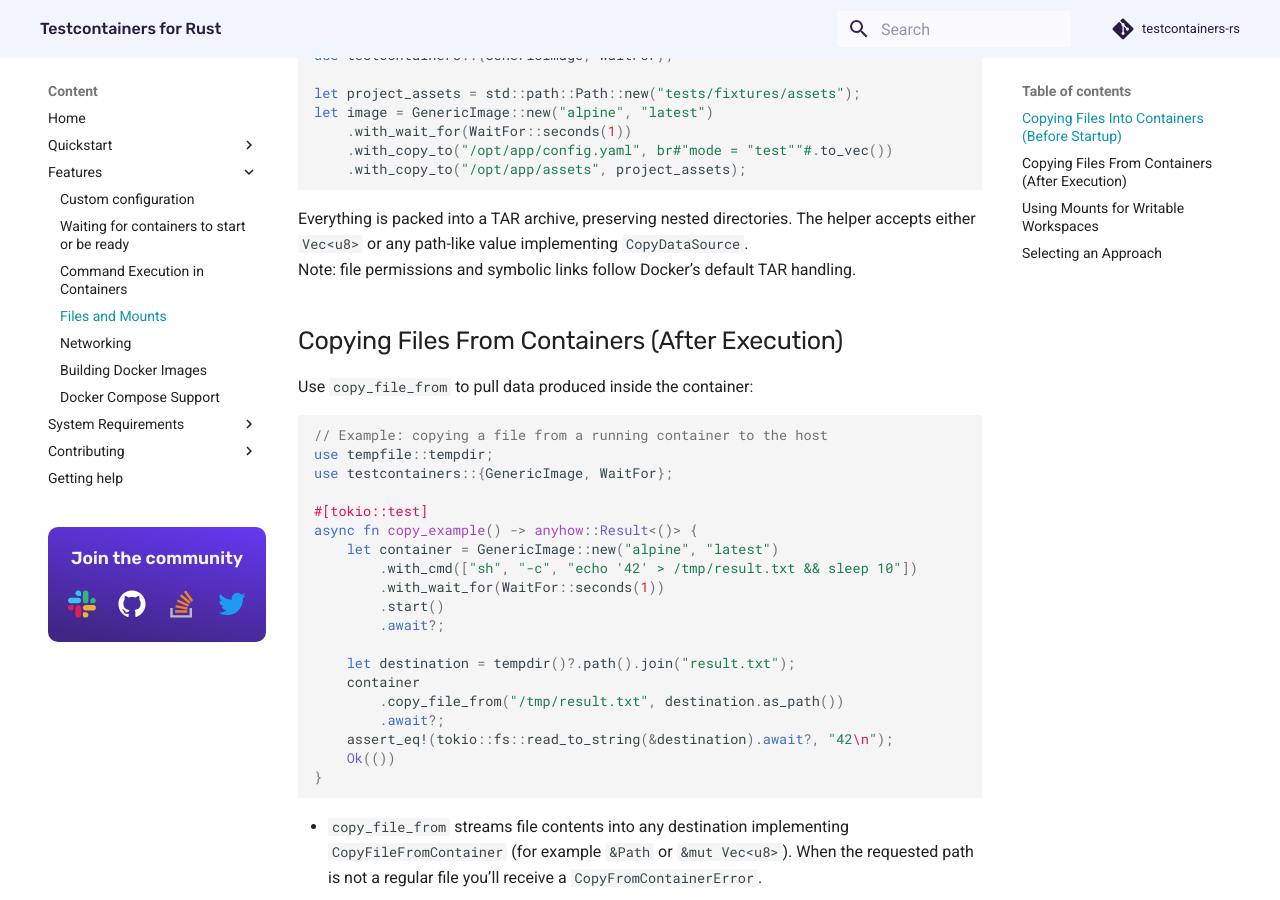
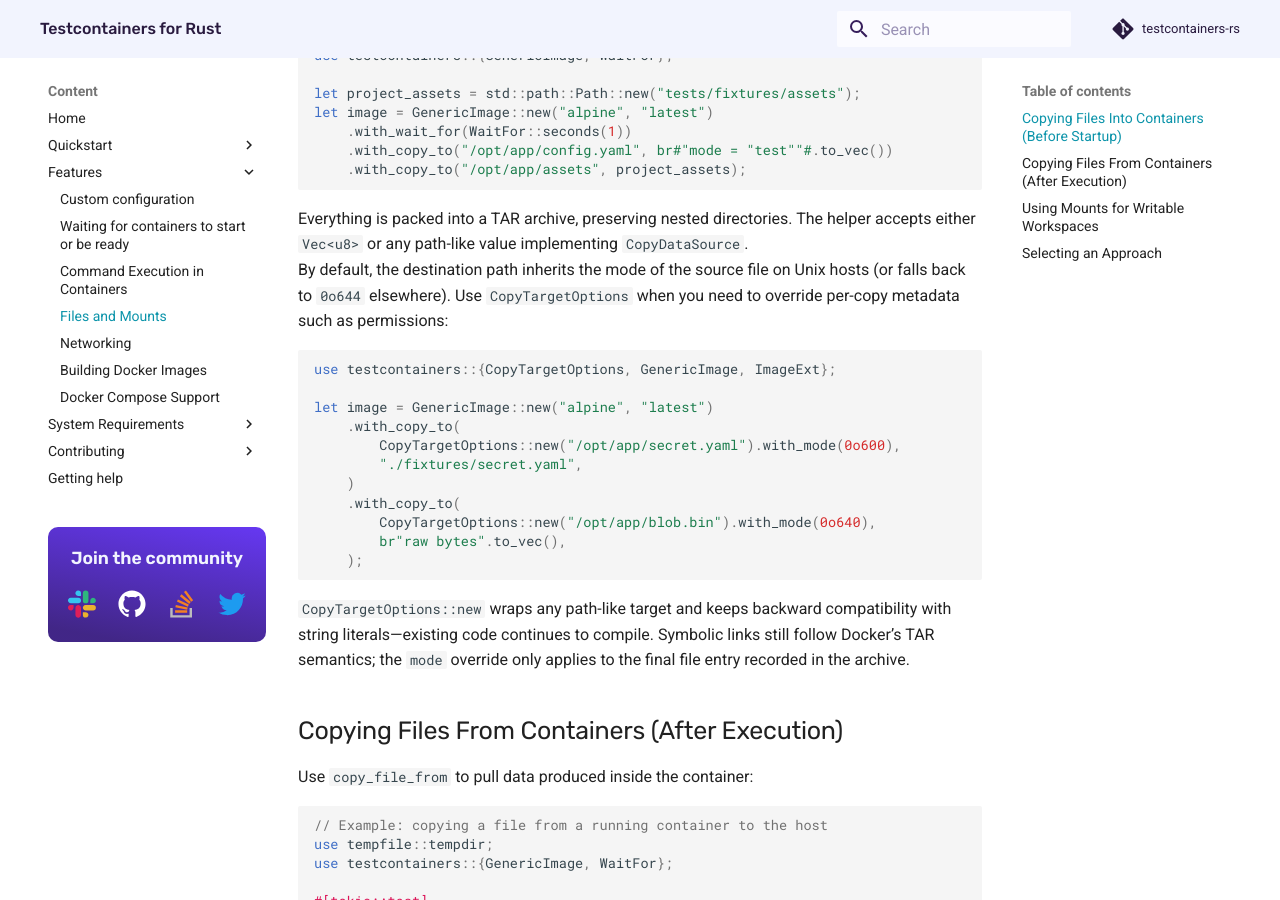
Before and after one commit to testcontainers/testcontainers-rs, an MkDocs documentation site: the page built from docs/features/files.md, in a window 1280 px wide and 900 px high, scrolled down 496 px. Built offline with MkDocs 1.6.1 and Material for MkDocs 9.7.7, drawn with Linux system fonts in a browser that asks for light colours; comment, search, counter and statistics services are not loaded.

Commit message:
docs(files): document copy target options

````diff
--- a/docs/features/files.md
+++ b/docs/features/files.md
@@ -18,7 +18,23 @@ let image = GenericImage::new("alpine", "latest")
 ```
 
 Everything is packed into a TAR archive, preserving nested directories. The helper accepts either `Vec<u8>` or any path-like value implementing `CopyDataSource`.
-Note: file permissions and symbolic links follow Docker’s default TAR handling.
+By default, the destination path inherits the mode of the source file on Unix hosts (or falls back to `0o644` elsewhere). Use `CopyTargetOptions` when you need to override per-copy metadata such as permissions:
+
+```rust
+use testcontainers::{CopyTargetOptions, GenericImage, ImageExt};
+
+let image = GenericImage::new("alpine", "latest")
+    .with_copy_to(
+        CopyTargetOptions::new("/opt/app/secret.yaml").with_mode(0o600),
+        "./fixtures/secret.yaml",
+    )
+    .with_copy_to(
+        CopyTargetOptions::new("/opt/app/blob.bin").with_mode(0o640),
+        br"raw bytes".to_vec(),
+    );
+```
+
+`CopyTargetOptions::new` wraps any path-like target and keeps backward compatibility with string literals—existing code continues to compile. Symbolic links still follow Docker’s TAR semantics; the `mode` override only applies to the final file entry recorded in the archive.
 
 ## Copying Files From Containers (After Execution)
 
````
